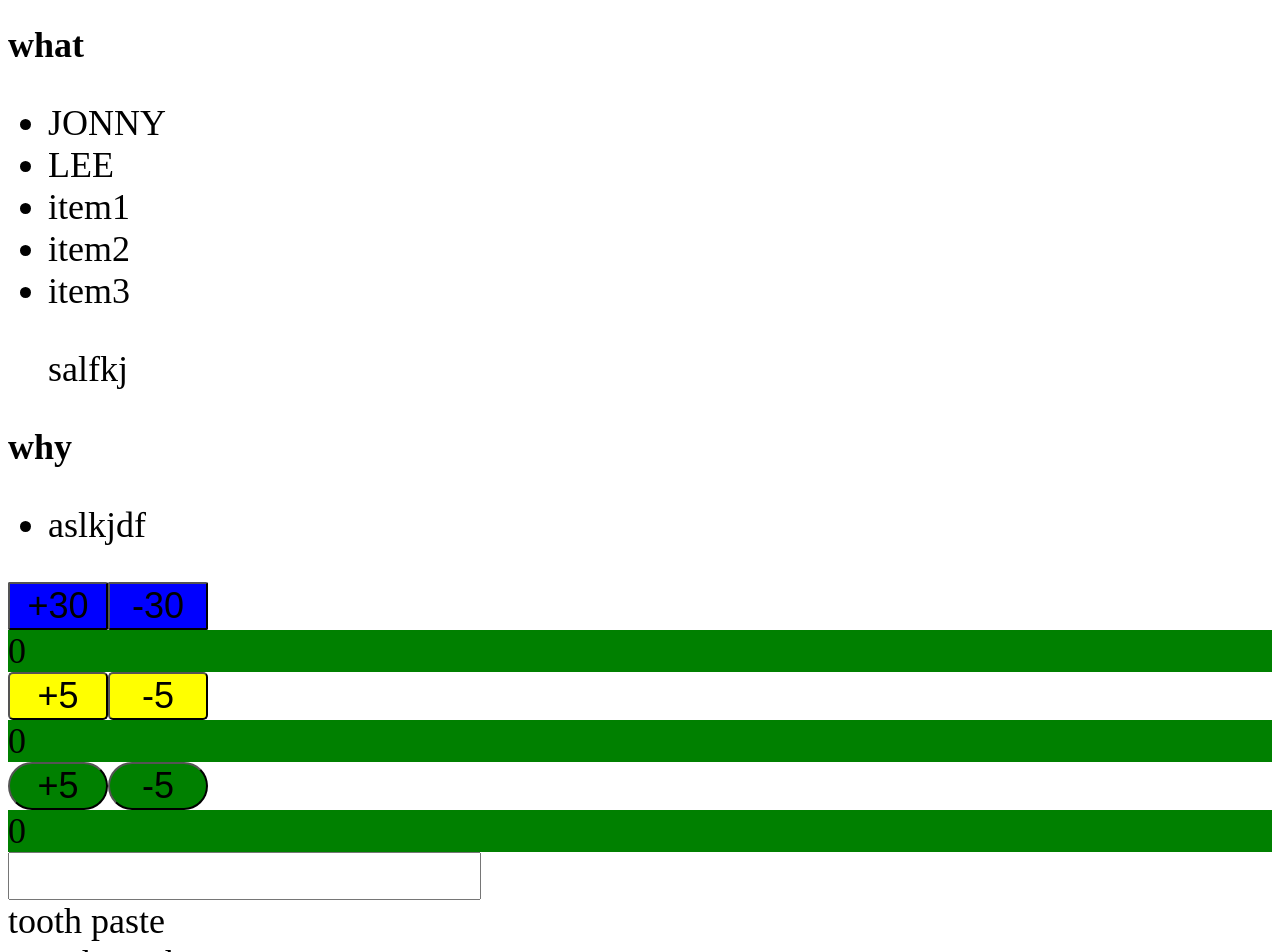
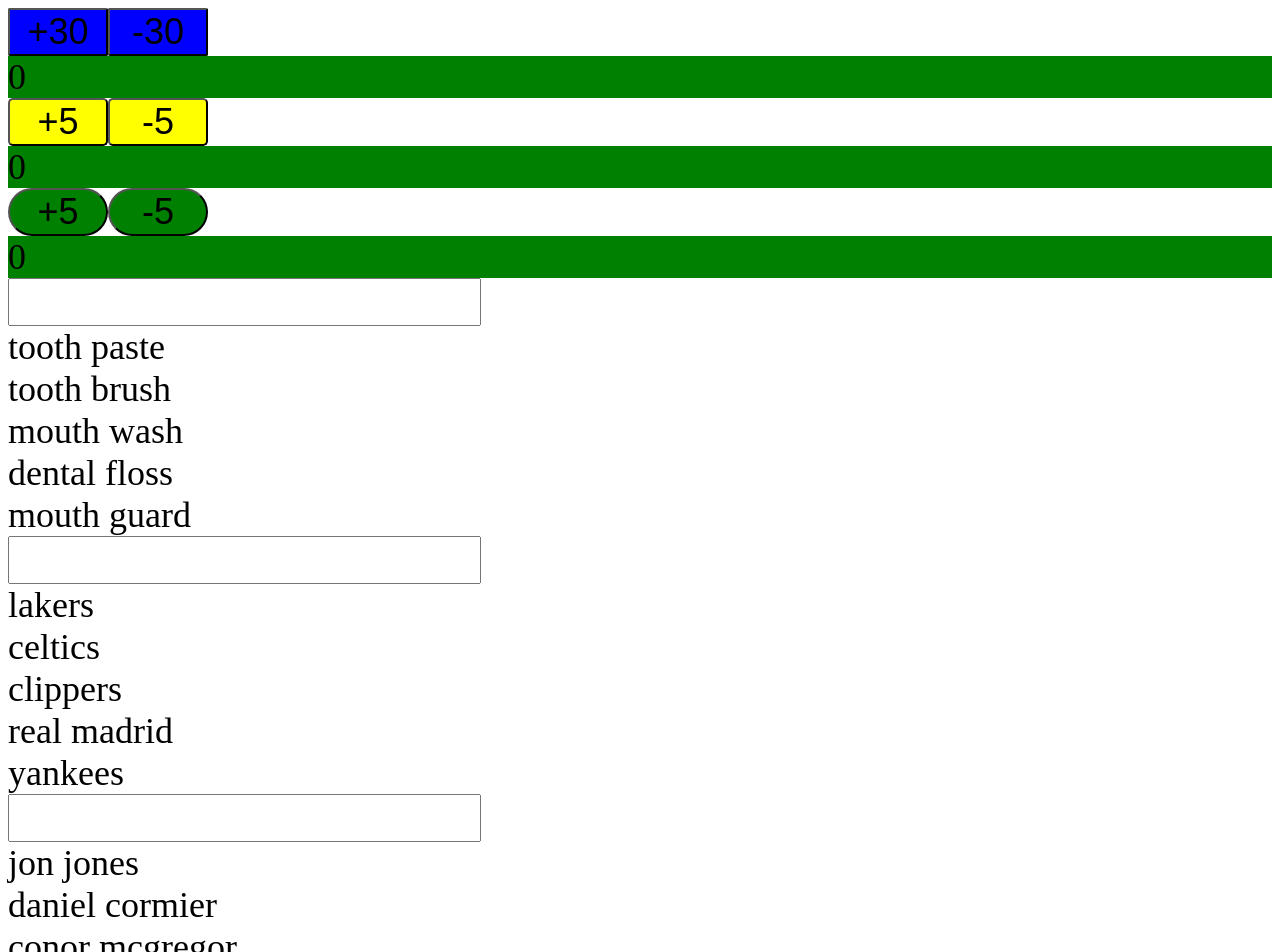
Before and after one commit to jonnyleealas/react_course, a React (Create React App) app in the folder refresher/: page / in a window 1280 px wide. Shown: the top 952 px of the page. Built offline with nearby package versions, Linux system fonts and the light colour scheme.

Commit message:
working with useEffect

```diff
--- a/refresher/src/components/App.js
+++ b/refresher/src/components/App.js
@@ -1,15 +1,39 @@
-import List from './List';
 import CounterButton from './countButton/CounterButton';
 import SearchBar from './SearchBar/SearchBar';
+
+const products = [
+    'tooth paste',
+    'tooth brush',
+    'mouth wash',
+    'dental floss',
+    'mouth guard',
+]
+
+const sportsTeams = [
+    'lakers',
+    'celtics',
+    'clippers',
+    'real madrid',
+    'yankees'
+]
+
+const ufcFighters = [
+    'jon jones',
+    'daniel cormier',
+    'conor mcgregor',
+    'anderson silva',
+    'georges st pierre',
+]
 const App = () => {
 
     return (
         <>
-        <List />
         <CounterButton incrementBy={30} buttonColor={"blue"} borderRadius={"2px"}/>
         <CounterButton incrementBy={5} buttonColor={"yellow"} borderRadius={"5px"}/>
         <CounterButton incrementBy={5} buttonColor={"green"} borderRadius={"25px"}/>
-        <SearchBar />
+        <SearchBar products={products}/>
+        <SearchBar products={sportsTeams}/>
+        <SearchBar products={ufcFighters}/>
         </>
 
     )
--- a/refresher/src/components/List.js
+++ /dev/null
@@ -1,24 +0,0 @@
-
-const List = () => {
-    const name = 'Jonny';
-    const lastName = 'lee';
-    return (
-        <>
-      <h1>what</h1>
-        <ul>
-            <li>{name.toUpperCase()}</li>
-            <li>{lastName.toUpperCase()}</li>
-            <li>item1</li>
-            <li>item2</li>
-            <li>item3</li>
-            <p>salfkj</p>
-        </ul>
-        <h2>why</h2>
-        <ul>
-            <li>aslkjdf</li>
-        </ul>
-        </>
-    )
-}
-
-export default List;
--- a/refresher/src/components/SearchBar/SearchBar.js
+++ b/refresher/src/components/SearchBar/SearchBar.js
@@ -1,14 +1,9 @@
 import React, { useState } from 'react';
 import './SearchBar.css';
 
-const products = [
-    'tooth paste',
-    'mouth wash',
-    'floss',
-    'mouth guard',
-]
 
-const SearchBar = () => {
+
+const SearchBar = (props) => {
     const [searchValue, setSearchValue] = useState('')
     const handleInputChange = (event) => {
         setSearchValue(event.target.value)
@@ -20,26 +15,28 @@
     // if searchValue length is > 0 it will equal true else it will only equal false
     const displayButtonIfTrue = searchValue.length > 0
     // map will take everything in an array and create another array out of it
-    console.log(products.map((product)=>{
-        return product.toLocaleUpperCase()
-    }))
+    // console.log(products.map((product) => {
+    //     return product.toLocaleUpperCase()
+    // }))
 
     // Filter uses True or false, If it return true it will stay in the array. if false it will be removed from array. If we give it 'wash' it will remove every element except those that contain wash
-    const filteredProducts = products.filter((product) => {
+    // Filter will filter based on the input and we use includes to return a boolean
+    const filteredProducts = props.products.filter((product) => {
         return product.includes(searchValue)
     })
     return (
         <div>
             <input type='text' value={searchValue} onChange={handleInputChange}></input>
-            { /*Short circuiting: if this is true we will render everything after &&*/
-            displayButtonIfTrue && <button onClick={clearButton}>Clear</button>
+            { /*Short circuiting: if this is true we will render everything after &&; in this case we have to use includes in order to return a true or false. */
+                displayButtonIfTrue && <button onClick={clearButton}>Clear</button>
             }
 
-             {
+            {
+                // filterProducts will return a filtered search if it includes anything in searchValue, map will go through the new array and render each thing separately to a div
                 filteredProducts.map((product) => {
                     return <div key={product}>{product}</div>
-               })
-             }
+                })
+            }
         </div>
     )
 }
--- a/refresher/src/components/countButton/CounterButton.js
+++ b/refresher/src/components/countButton/CounterButton.js
@@ -1,4 +1,4 @@
-import React, { useState } from 'react';
+import React, { useState, useEffect } from 'react';
 import './CountButton.css';
 
 const CounterButton = (props) => {
@@ -18,6 +18,22 @@
         borderRadius: props.borderRadius,
     }
 
+   // useEffect will run when page mount and can run if we add a function in  to the array in the second argument. Whenever that added function is run useEffect will also run.
+    useEffect(() => {
+        console.log("called when mounted or count is updated")
+        if(currentCount === 10){
+            alert('count reached 10')
+        }
+        if(currentCount === 30){
+            alert('count is now 30')
+            setCurrentCount(0)
+            alert('now the count will go back to 0')
+        }
+
+    }, [currentCount])
+
+
+
     return (
 
         <div>
```
